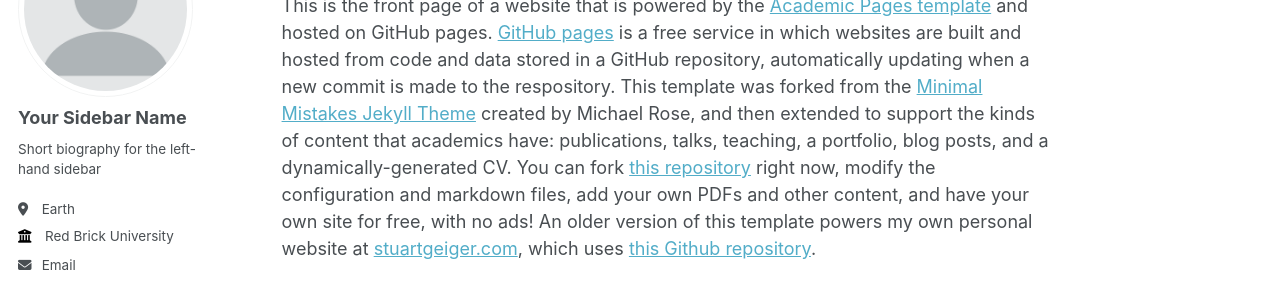
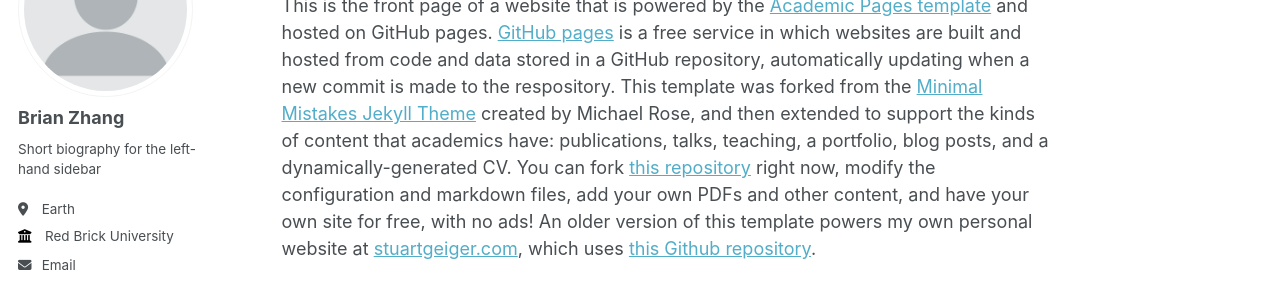
Before and after one commit to YoukaiFromAccounting/jekyll_demo, a Jekyll site: the page built from _pages/about.md, in a window 1280 px wide. Shown: the part 184-471 px from the top of the page. Built offline with Jekyll 4.4.1, drawn with Linux system fonts in a browser that asks for light colours; some web fonts are replaced.

Commit message:
Update _config.yml

```diff
--- a/_config.yml
+++ b/_config.yml
@@ -22,7 +22,7 @@ repository               : "academicpages/academicpages.github.io"
 author:
   # Biographic information
   avatar           : "profile.png"
-  name             : "Your Sidebar Name"
+  name             : "Brian Zhang"
   pronouns         : # example: "she/her"
   bio              : "Short biography for the left-hand sidebar"
   location         : "Earth"
```
